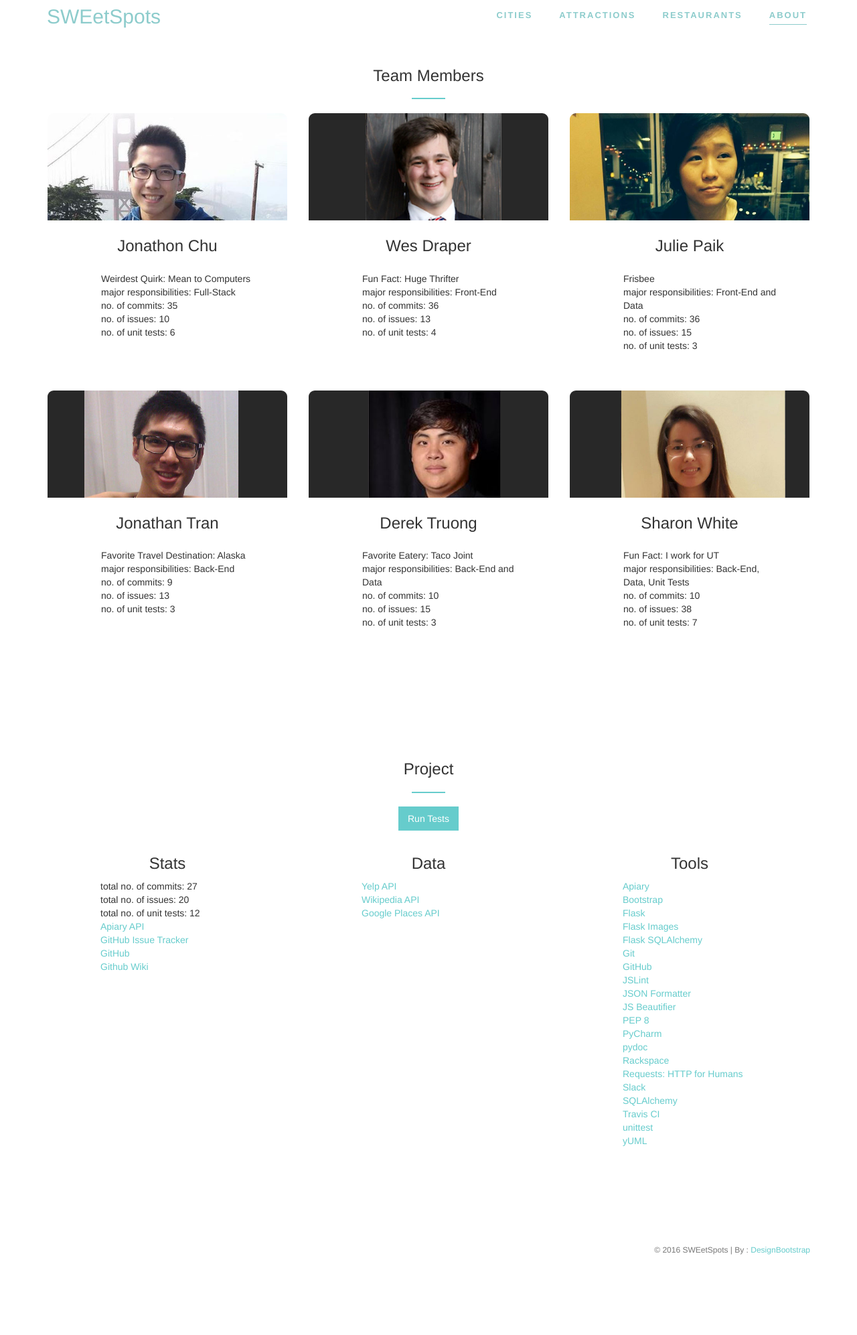
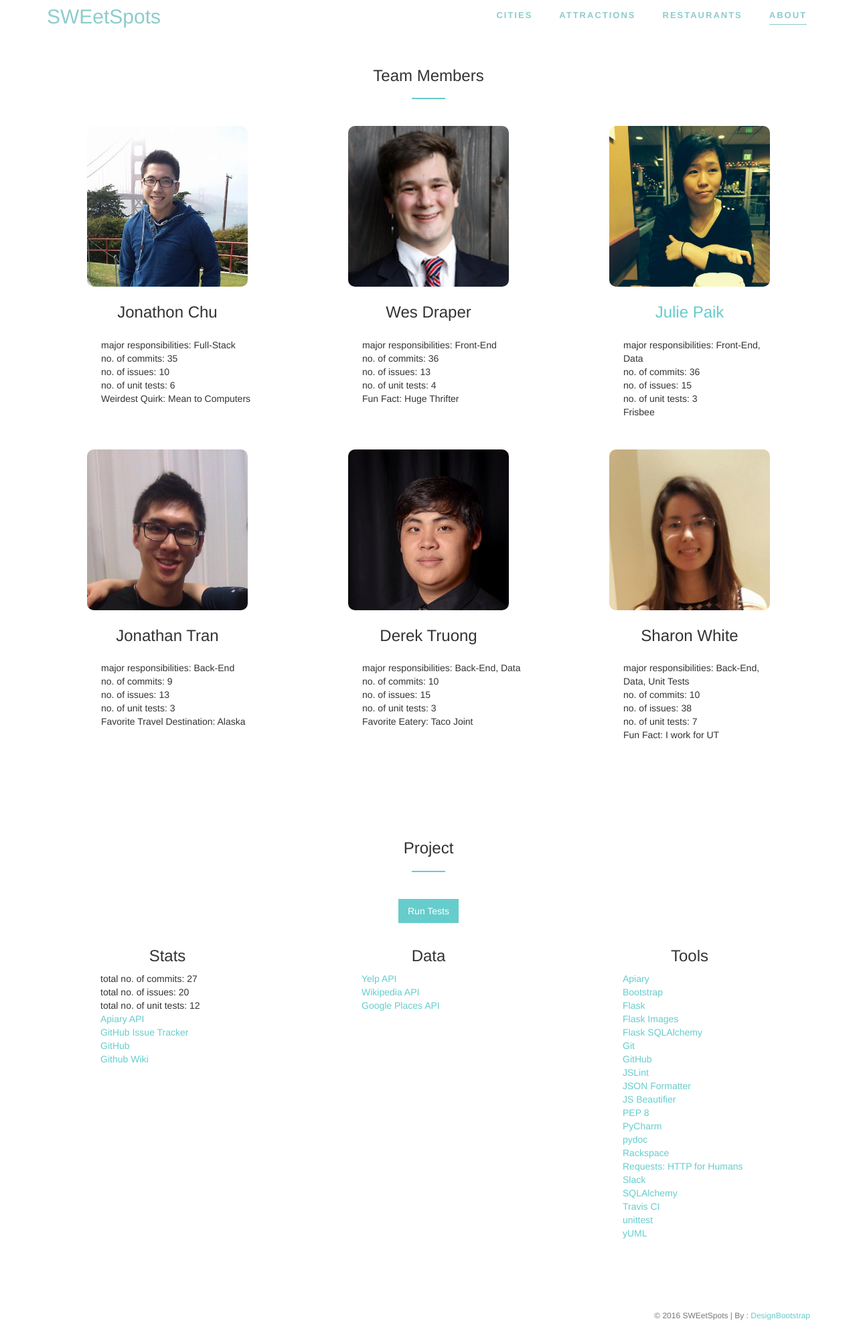
Before and after one commit to derek-truong/cs373-idb, a Flask app: page /about in a window 1280 px wide. Shown: the whole page at 67% size. Before the commit the page ends 1873 px from the top, so only its background shows below. Run offline with Flask 2, Linux system fonts and the light colour scheme; some libraries are stand-ins or nearby versions.

Commit message:
resized images for about page

```diff
--- a/static/assets/css/style.css
+++ b/static/assets/css/style.css
@@ -44,7 +44,7 @@
 
 a:hover, a:focus {
   color: #E6BE42;
-  text-decoration: underline;
+  text-decoration: none;
 }
 
 /*#cities .container {
@@ -97,7 +97,7 @@
 }*/
 section {
     padding-top: 80px;
-    padding-bottom: 40px;
+    /*padding-bottom: 40px;*/
 }
 
 .pad-bottom {
@@ -118,6 +118,7 @@
 .header hr {
     width: 50px;
     border-top: 2px solid rgb(102, 204, 204);
+    margin-bottom: 40px
 }
 
 .content-wrapper {
@@ -590,8 +591,6 @@
 /*============================
 TEAM SECTION STYLES
 ==============================*/
-
-
 .team-wrapper {
 overflow-x: hidden;
 position: relative;
@@ -600,7 +599,7 @@
 -ms-transform: all 0.2s ease;
 -o-transition: all 0.2s ease;
 transition: all 0.2s ease;
-margin-bottom:20px;
+margin-bottom:10px;
 }
 /*.team-wrapper:hover {
 -webkit-transform: scale(1.1);
@@ -610,41 +609,40 @@
 transform: scale(1.1);
 }*/
 .team-wrapper .team-inner {
-background-size: cover;
-background-position: center;
--moz-background-size: cover;
--webkit-background-size: cover;
-padding: 150px 0 10px;
-/*background-image: url('../img/girl-big.jpg');*/
-border-top: 1px solid #fff;
-border-right: 1px solid #fff;
-border-left: 1px solid #fff;
-border-radius: 10px 10px 0px 0px;
+    margin: auto;
+    /*240 for 2.5in 192 for 2in*/
+    max-width: 240px;
+    height: 240px;
+    background-position: center top;
+    background-size: cover;
+    -moz-background-size: cover;
+    -webkit-background-size: cover;
+    border-radius: 10px 10px;
+    background-repeat: no-repeat;
 }
-.team-wrapper > .team-inner > a {
-color: rgb(102,204,204);
-width: 80px;
-height: 80px;
-border-radius: 50%;
+.team-wrapper .description a {
+/*width: 80px;*/
+/*height: 80px;*/
+/*border-radius: 50%;
 -moz-border-radius: 50%;
 -webkit-border-radius: 50%;
 margin: 0 auto -50px;
-display: block;
+display: block;*/
 color: rgb(102,204,204);
-z-index: 999;
-font-size: 40px;
+/*z-index: 999;*/
+/*font-size: 40px;*/
 padding: 15px 22px;
-background-color: #fff;
--webkit-transition: all 0.8s ease-in-out;
+/*background-color: #fff;*/
+/*-webkit-transition: all 0.8s ease-in-out;
 -moz-transition: all 0.8s ease-in-out;
 -o-transition: all 0.8s ease-in-out;
-transition: all 0.8s ease-in-out;
+transition: all 0.8s ease-in-out;*/
 }
 
-.team-wrapper > .team-inner > a:hover {
-color: #fff;
-text-decoration: none;
-background-color: rgb(102,204,204);
+.team-wrapper .description a:hover, .team-wrapper .description a:focus {
+    color: #E6BE42;
+    text-decoration: none;
+    /*background-color: rgb(102,204,204);*/
 }
 
 .team-wrapper .description {
@@ -659,10 +657,7 @@
 .team-wrapper .description h5 {
 color: rgb(102,204,204);
 }
-.team-wrapper .description h3, .team-wrapper .description h3 > a {
-/*color: rgb(102, 204, 204);*/
-color: #333;
-}
+
 .team-wrapper .description .bio {
 padding: 5px 20px 20px;
 text-align: left;
@@ -748,11 +743,6 @@
     bottom: 0; /* stick to bottom */
 }
 
-footer > a, footer > a:hover {
-    color: #fff;
-    text-decoration: underline;
-}
-
 /*footer {
     margin: 0 0 3em 0;
 }
@@ -782,7 +772,7 @@
     border-collapse: separate;
     border-spacing: 0;
     color: #66CCCC;
-    text-decoration: underline;
+    text-decoration: none;
 }
 table.dataTable a:hover {
     color: #E6BE42;
--- a/templates/about.html
+++ b/templates/about.html
@@ -77,11 +77,11 @@
                                 <div class="bio">
                                     <p>
                                         <ul>
-                                            <li>Weirdest Quirk: Mean to Computers</li>
                                             <li>major responsibilities: Full-Stack</li>
                                             <li>no. of commits: 35</li>
                                             <li>no. of issues: 10</li>
                                             <li>no. of unit tests: 6</li>
+                                            <li>Weirdest Quirk: Mean to Computers</li>
                                         </ul>
                                     </p>
                                 </div>
@@ -99,11 +99,11 @@
                                     <!-- <h5> <strong> Developer & Designer </strong></h5> -->
                                     <p>
                                         <ul>
-                                            <li>Fun Fact: Huge Thrifter</li>
                                             <li>major responsibilities: Front-End</li>
                                             <li>no. of commits: 36</li>
                                             <li>no. of issues: 13</li>
                                             <li>no. of unit tests: 4</li>
+                                            <li>Fun Fact: Huge Thrifter</li>
                                         </ul>
                                     </p>
                                 </div>
@@ -121,11 +121,11 @@
 
                                     <p>
                                         <ul>
-                                            <li>Frisbee</li>
-                                            <li>major responsibilities: Front-End and Data</li>
+                                            <li>major responsibilities: Front-End, Data</li>
                                             <li>no. of commits: 36</li>
                                             <li>no. of issues: 15</li>
                                             <li>no. of unit tests: 3</li>
+                                            <li>Frisbee</li>
 
                                         </ul>
                                     </p>
@@ -142,11 +142,11 @@
                                 <div class="bio">
                                     <p>
                                         <ul>
-                                            <li>Favorite Travel Destination: Alaska</li>
                                             <li>major responsibilities: Back-End</li>
                                             <li>no. of commits: 9</li>
                                             <li>no. of issues: 13</li>
                                             <li>no. of unit tests: 3</li>
+                                            <li>Favorite Travel Destination: Alaska</li>
                                         </ul>
                                     </p>
                                 </div>
@@ -163,11 +163,11 @@
                                 <div class="bio">
                                     <p>
                                         <ul>
-                                            <li>Favorite Eatery: Taco Joint</li>
-                                            <li>major responsibilities: Back-End and Data</li>
+                                            <li>major responsibilities: Back-End, Data</li>
                                             <li>no. of commits: 10</li>
                                             <li>no. of issues: 15</li>
                                             <li>no. of unit tests: 3</li>
+                                            <li>Favorite Eatery: Taco Joint</li>
                                         </ul>
                                     </p>
                                 </div>
@@ -184,11 +184,11 @@
                                 <div class="bio">
                                     <p>
                                         <ul>
-                                            <li>Fun Fact: I work for UT</li>
                                             <li>major responsibilities: Back-End, Data, Unit Tests</li>
                                             <li>no. of commits: 10</li>
                                             <li>no. of issues: 38</li>
                                             <li>no. of unit tests: 7</li>
+                                            <li>Fun Fact: I work for UT</li>
                                         </ul>
                                     </p>
                                 </div>
```
Also changed, not shown: static/assets/img/team/dt.jpg, static/assets/img/team/jc.jpg, static/assets/img/team/jp.jpg, static/assets/img/team/jt.jpg, static/assets/img/team/sw.jpg, static/assets/img/team/wd.jpg, 4 other files.
